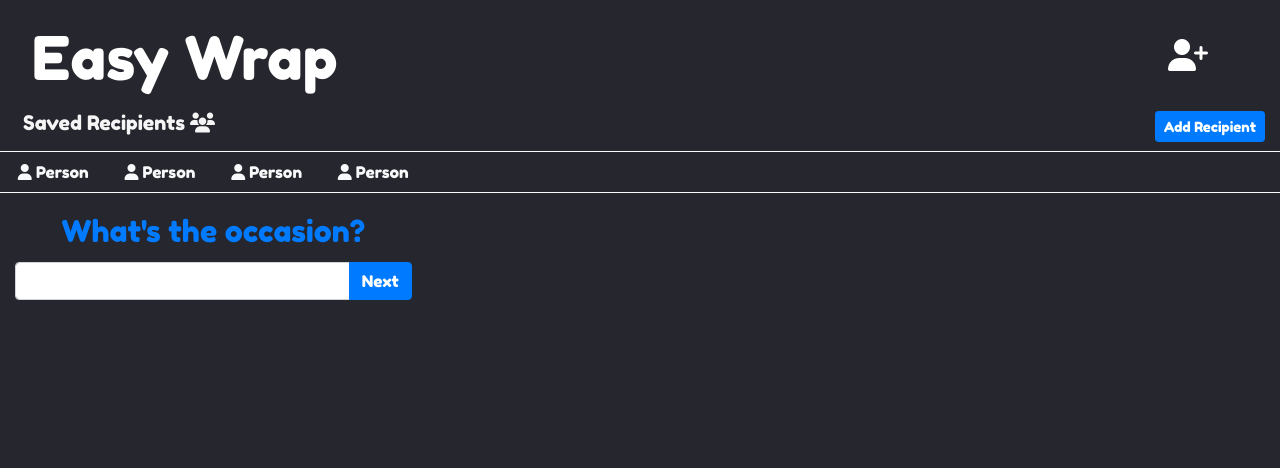
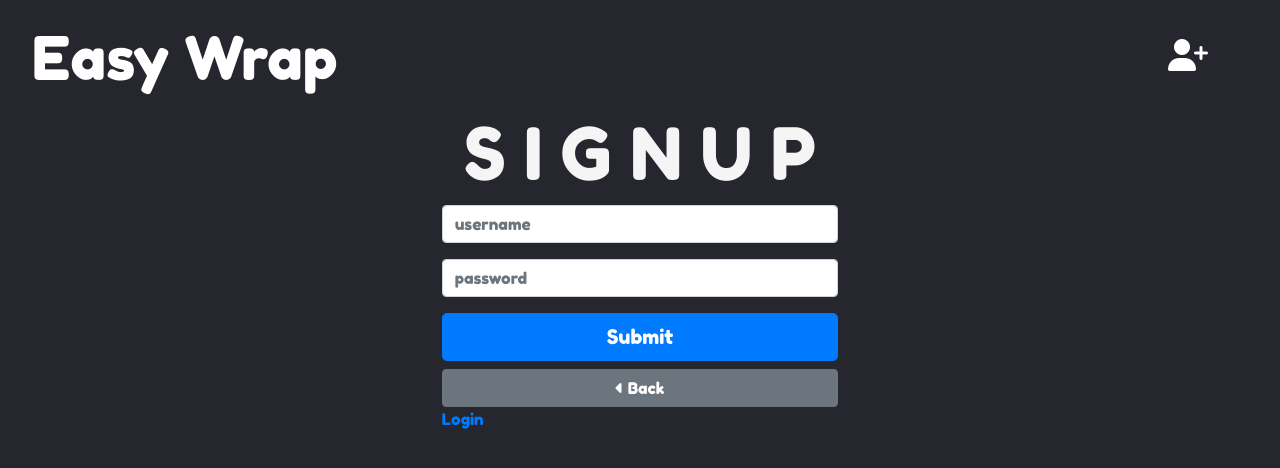
Before and after one commit to wattskimzey/easywrap, a React (Create React App) app in the folder react-app/: page /signup in a window 1280 px wide. Shown: the top 468 px of the page. Built offline with nearby package versions, Linux system fonts and the light colour scheme.

Commit message:
Added React Router so you can switch pages now and some links work

```diff
--- a/react-app/package.json
+++ b/react-app/package.json
@@ -8,6 +8,7 @@
     "@testing-library/user-event": "^7.2.1",
     "react": "^16.12.0",
     "react-dom": "^16.12.0",
+    "react-router-dom": "^5.1.2",
     "react-scripts": "3.3.0"
   },
   "scripts": {
--- a/react-app/src/App.js
+++ b/react-app/src/App.js
@@ -1,28 +1,31 @@
-import React from 'react';
+import React, { Component } from "react";
+import { BrowserRouter as Router, Route, Switch } from "react-router-dom";
 import logo from './logo.svg';
 import './App.css';
 import './css/animation.css';
 // import './css/bootstrap-lumen.css';
 import './css/style.css';
 import Navbar from "./components/Navbar";
-import GiftBubble from "./components/GiftBubble";
 import Login from "./components/Login";
 import SignUp from "./components/SignUp";
-import RecipientsBar from "./components/RecipientsBar";
-import Recommender from "./components/Recommender";
+import Home from "./Pages/Home";
+import Profile from "./Pages/Profile";
 
 function App() {
   return (
-    <div className="App">
-      <Navbar/>
-      <div className="container-fluid">
-        {/* <GiftBubble/> */}
-        {/* <Login/> */}
-        {/* <SignUp/> */}
-        <RecipientsBar/>
-        <Recommender/>
+    <Router>
+      <div className="App">
+        <Navbar/>
+        <Switch>
+          <div className="container-fluid">
+            <Route exact path="/" component={Home} />
+            <Route exact path="/login" component={Login} />
+            <Route exact path="/signup" component={SignUp} />
+            <Route exact path="/profile" component={Profile} />
+          </div>
+        </Switch>
       </div>
-    </div>
+    </Router>
   );
 }
 
--- /dev/null
+++ b/react-app/src/Pages/Home.js
@@ -0,0 +1,12 @@
+import React from "react";
+import GiftBubble from "../components/GiftBubble";
+
+function Home() {
+    return(
+        <div>
+            <GiftBubble/>
+        </div>
+    )
+}
+
+export default Home;
--- /dev/null
+++ b/react-app/src/Pages/Profile.js
@@ -0,0 +1,14 @@
+import React from "react";
+import RecipientsBar from "../components/RecipientsBar";
+import Recommender from "../components/Recommender";
+
+function Profile() {
+    return(
+        <div>
+            <RecipientsBar />
+            <Recommender />
+        </div>
+    )
+}
+
+export default Profile;
--- a/react-app/src/components/Login/index.js
+++ b/react-app/src/components/Login/index.js
@@ -14,9 +14,9 @@ function Login() {
                             <input className="form-control" type="password" placeholder="password"/>
                         </div>
                         <button className="btn btn-block btn-lg btn-primary">Submit</button>
-                        <button className="btn btn-block btn-secondary"><i class="fas fa-caret-left"></i> Back</button>
+                        <a href="/" className="btn btn-block btn-secondary"><i class="fas fa-caret-left"></i> Back</a>
                     </form>
-                    <a href="#">Sign Up</a>
+                    <a href="/signup">Sign Up</a>
                 </div>
             </div>
         </div>
--- a/react-app/src/components/Navbar/index.js
+++ b/react-app/src/components/Navbar/index.js
@@ -4,7 +4,7 @@ function Navbar() {
     return (
         <div>
         <nav className="navbar navbar-expand-lg navbar-dark bg-transparent">
-            <a className="navbar-brand pl-3 pb-0" href="#">Easy Wrap</a>
+            <a className="navbar-brand pl-3 pb-0" href="/">Easy Wrap</a>
             <button className="navbar-toggler" type="button" data-toggle="collapse" data-target="#navbarSupportedContent" aria-controls="navbarSupportedContent" aria-expanded="false" aria-label="Toggle navigation">
             <span className="navbar-toggler-icon" />
             </button>
@@ -12,7 +12,7 @@ function Navbar() {
             <div className="collapse navbar-collapse" id="navbarSupportedContent">
             <ul className="navbar-nav ml-auto pr-5">
                 <li className="nav-item active">
-                <a className="nav-link link" href="#"><i className="fas fa-user-plus fa-2x"></i> <span className="sr-only">(current)</span></a>
+                <a className="nav-link link" href="/login"><i className="fas fa-user-plus fa-2x"></i> <span className="sr-only">(current)</span></a>
                 </li>
             </ul>
             </div>
--- a/react-app/src/components/SignUp/index.js
+++ b/react-app/src/components/SignUp/index.js
@@ -14,9 +14,9 @@ function SignUp() {
                             <input className="form-control" type="password" placeholder="password"/>
                         </div>
                         <button className="btn btn-block btn-lg btn-primary">Submit</button>
-                        <button className="btn btn-block btn-secondary"><i class="fas fa-caret-left"></i> Back</button>
+                        <a href="/" className="btn btn-block btn-secondary"><i class="fas fa-caret-left"></i> Back</a>
                     </form>
-                    <a href="#">Login</a>
+                    <a href="/login">Login</a>
                 </div>
             </div>
         </div>
```
Also changed, not shown: 1 other file (tests, documents, lock files or other folders).
